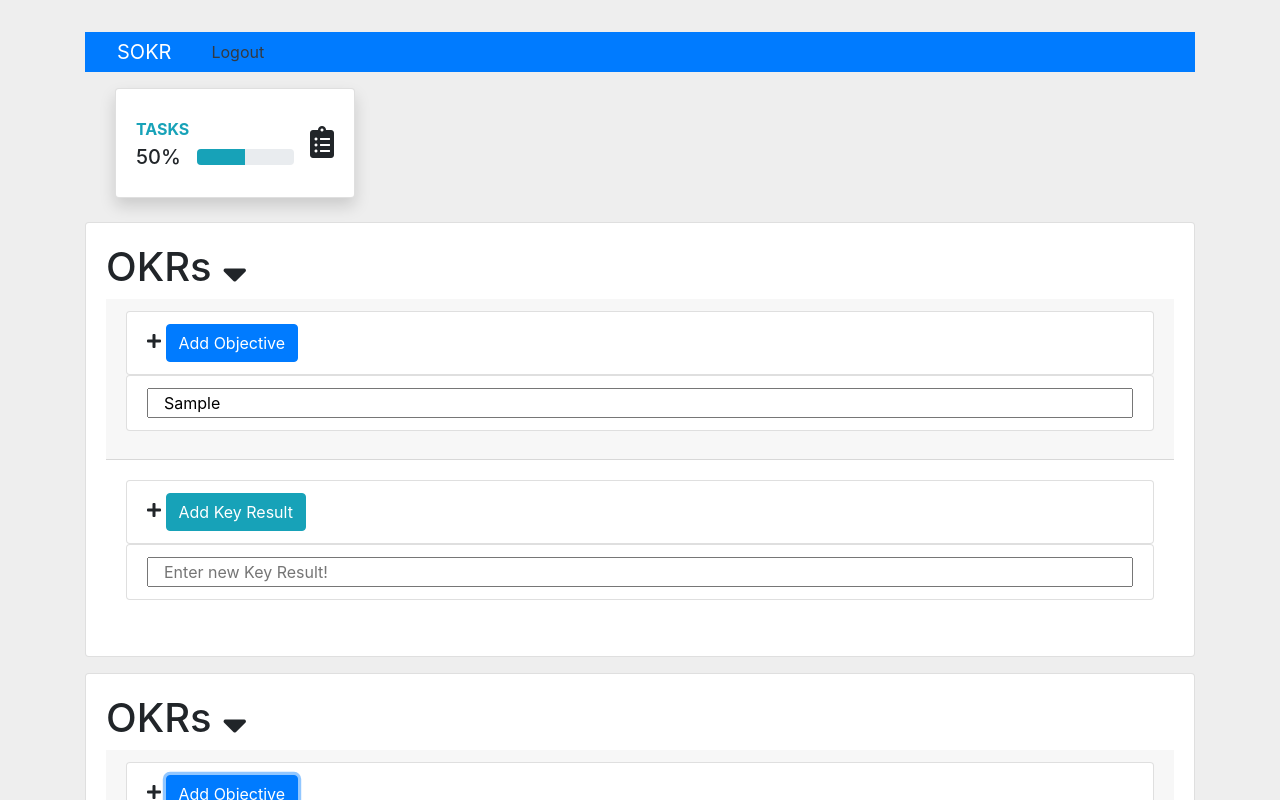
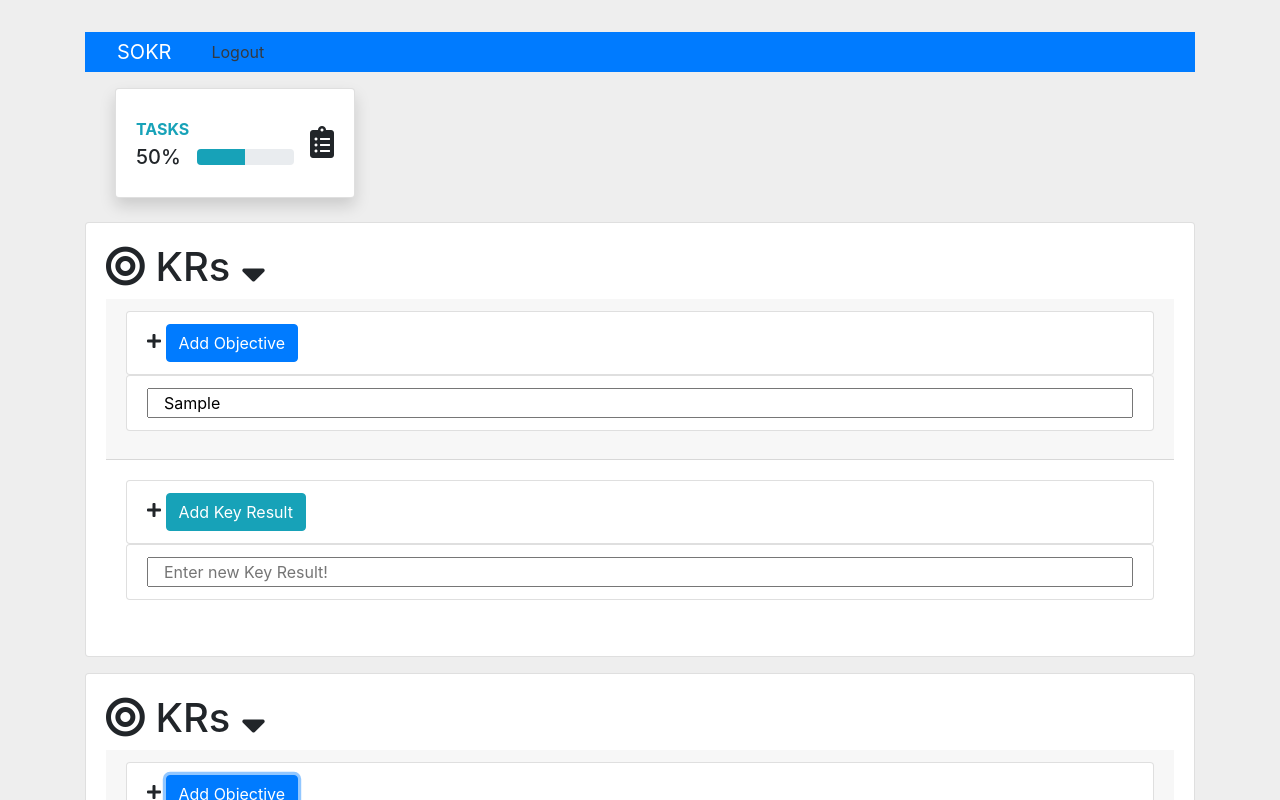
Before and after one commit to alexsjcho/smart-okr-react-redux-app, a React (Create React App) app: page /instructions in a window 1280 px wide. Both pictures are taken after typing "Sample" into the empty fields and a click on the input "Add Objective". Shown: the top 800 px of the page. Built offline with nearby package versions, Linux system fonts and the light colour scheme.

Commit message:
updated ui

```diff
--- a/src/components/objectives/Objectives.js
+++ b/src/components/objectives/Objectives.js
@@ -63,7 +63,8 @@ class Objectives extends Component {
         {objectivesList.map(obj => (
           <div key={uuid()} className="card card-body mb-3">
             <h1>
-              OKRs <i className="fas fa-sort-down" />
+              <i className="fas fa-bullseye" /> KRs{" "}
+              <i className="fas fa-sort-down" />
             </h1>
 
             <div className="card-header">
@@ -100,7 +101,8 @@ class Objectives extends Component {
 
         <div className="card card-body mb-3">
           <h1>
-            OKRs <i className="fas fa-sort-down" />
+            <i className="fas fa-bullseye" /> KRs{" "}
+            <i className="fas fa-sort-down" />
           </h1>
           <div className="card-header">
             <form onSubmit={this.onSubmit}>
```
